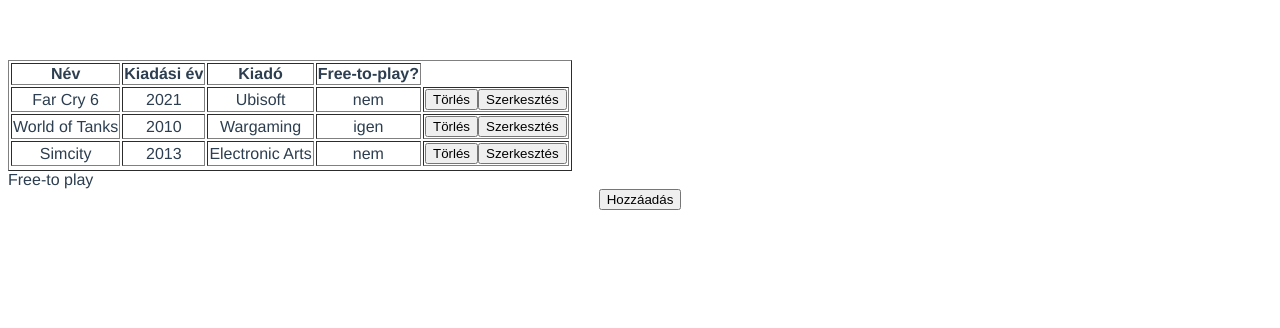
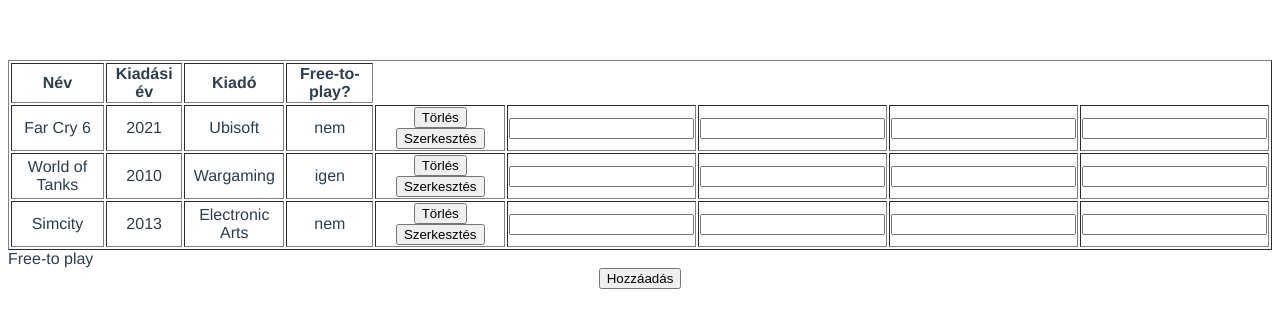
Before and after one commit to TotpalIstvan/jatekok, a Vue app: page / in a window 1280 px wide. Shown: the top 328 px of the page. Built offline with nearby package versions, Linux system fonts and the light colour scheme.

Commit message:
több sor hozzáadása kísérlet

```diff
--- a/src/components/Sor.vue
+++ b/src/components/Sor.vue
@@ -12,10 +12,13 @@
         <td v-if="szerkeszt"><input type="text" v-model="ujSor.nev"></td>
         <td v-if="szerkeszt"><input type="number" v-model="ujSor.kiadasi_ev"></td>
         <td v-if="szerkeszt"><input type="text" v-model="ujSor.kiado"></td>
-        <td v-if="szerkeszt"><input type="text" v-model="ujSor.free_to_play"></td>
+        <td v-if="szerkeszt "><input type="text" v-model="ujSor.free_to_play"></td>
         <td v-if="szerkeszt"><button>{{ gomb }}</button></td>
 
-
+        <td v-if="Hozzaad"><input type="text" v-model="nev"></td>
+        <td v-if="Hozzaad"><input type="number" v-model="kiadasi_ev"></td>
+        <td v-if="Hozzaad"><input type="text" v-model="kiado"></td>
+        <td v-if="Hozzaad"><input type="text" v-model="free_to_play"></td>
     </tr>
 
 
@@ -42,7 +45,29 @@
                 },
             Torles() {
                 this.$emit('torles', this.row.nev)
+            },
+             Hozzaad(row) {
+          var letezik = false
+          this.rows.forEach(function(item) {
+            if (item.nev == row.nev) {
+              letezik = true
             }
+          })
+          if (!letezik) {
+            this.rows.push({...row})
+          }
+
+
+          else{
+            this.rows = this.rows.map(function (item) {
+              if(item.nev != row.nev) {
+                return item
+              }
+              return row
+            })
+          }
+        }
+
     },
     computed: {
         szerkeszt() {
--- a/src/components/Tablazat.vue
+++ b/src/components/Tablazat.vue
@@ -19,7 +19,9 @@
     @torles = "Torles"
     @szerkeszt = "Szerkeszt"
     />
-    <label></label>
+
+
+
     </tbody>
   </table>
   <label class="frpLbl"> Free-to play </label><br>
```
